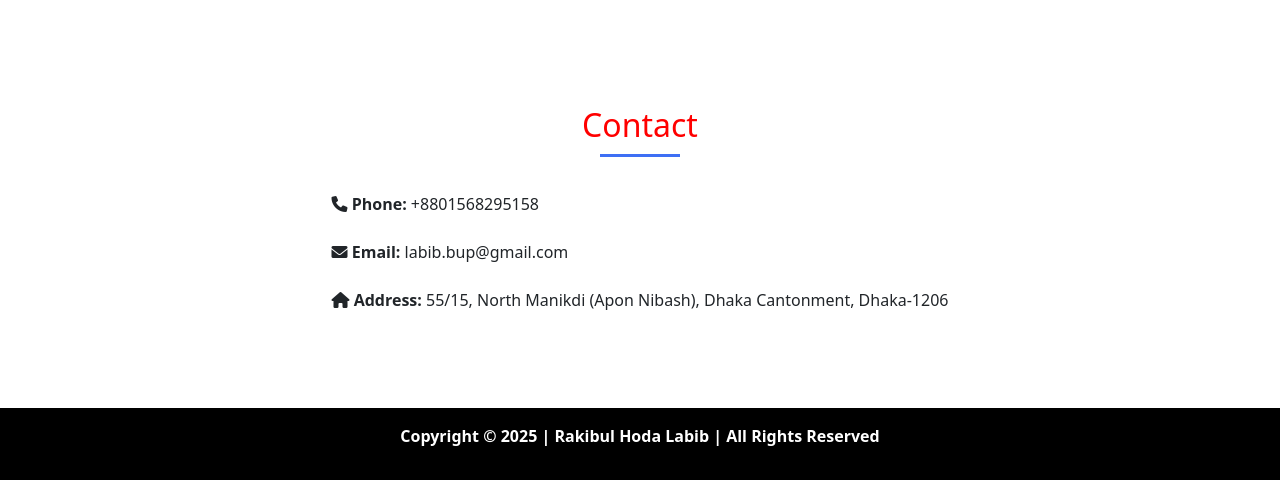
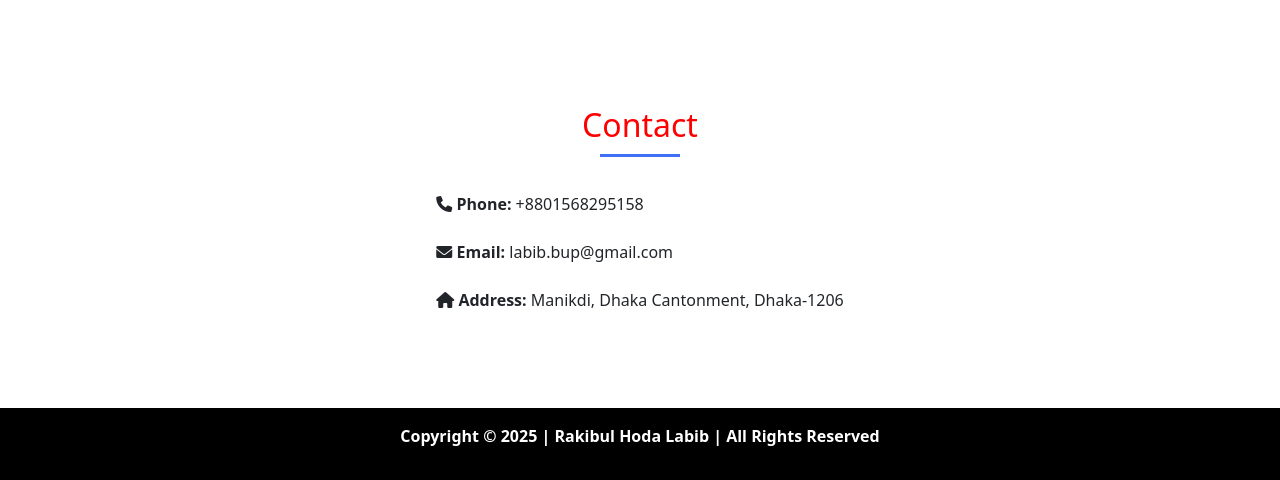
Before and after one commit to labib10849/Labib-Portfolio, a plain HTML site: page index.html in a window 1280 px wide. Shown: the part 4959-5439 px from the top of the page. Drawn offline with nearby package versions, Linux system fonts and the light colour scheme.

Commit message:
Update index.html

```diff
--- a/index.html
+++ b/index.html
@@ -424,7 +424,7 @@
                             </div><br>
                             <div class="contact__data">
                                 <i class="fa-solid fa-house"></i>
-                                <b>   <span class="contact__text">Address: </b>55/15, North Manikdi (Apon Nibash), Dhaka Cantonment, Dhaka-1206</span>
+                                <b>   <span class="contact__text">Address: </b> Manikdi, Dhaka Cantonment, Dhaka-1206</span>
                             </div>
                         </div>
                     </div>
```
